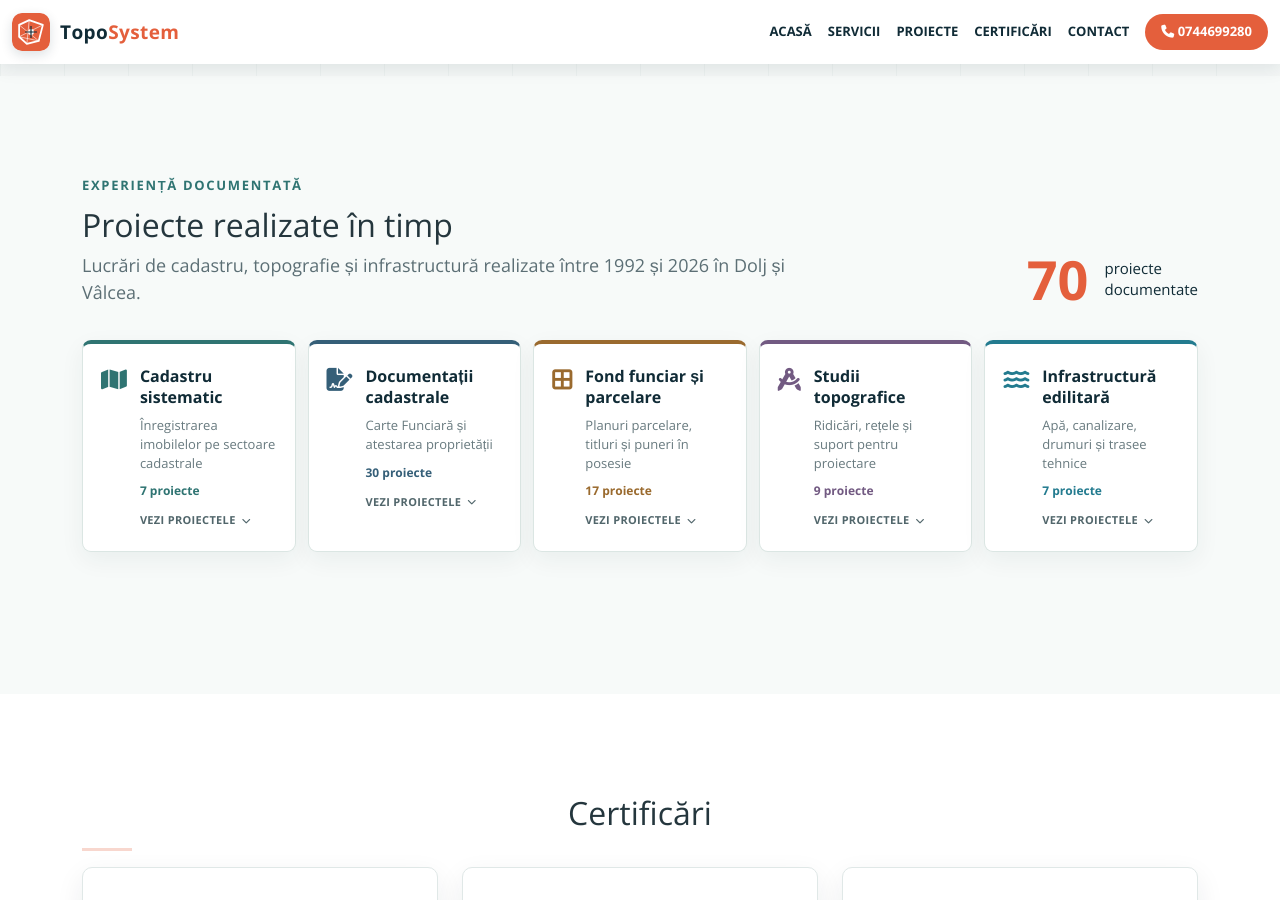
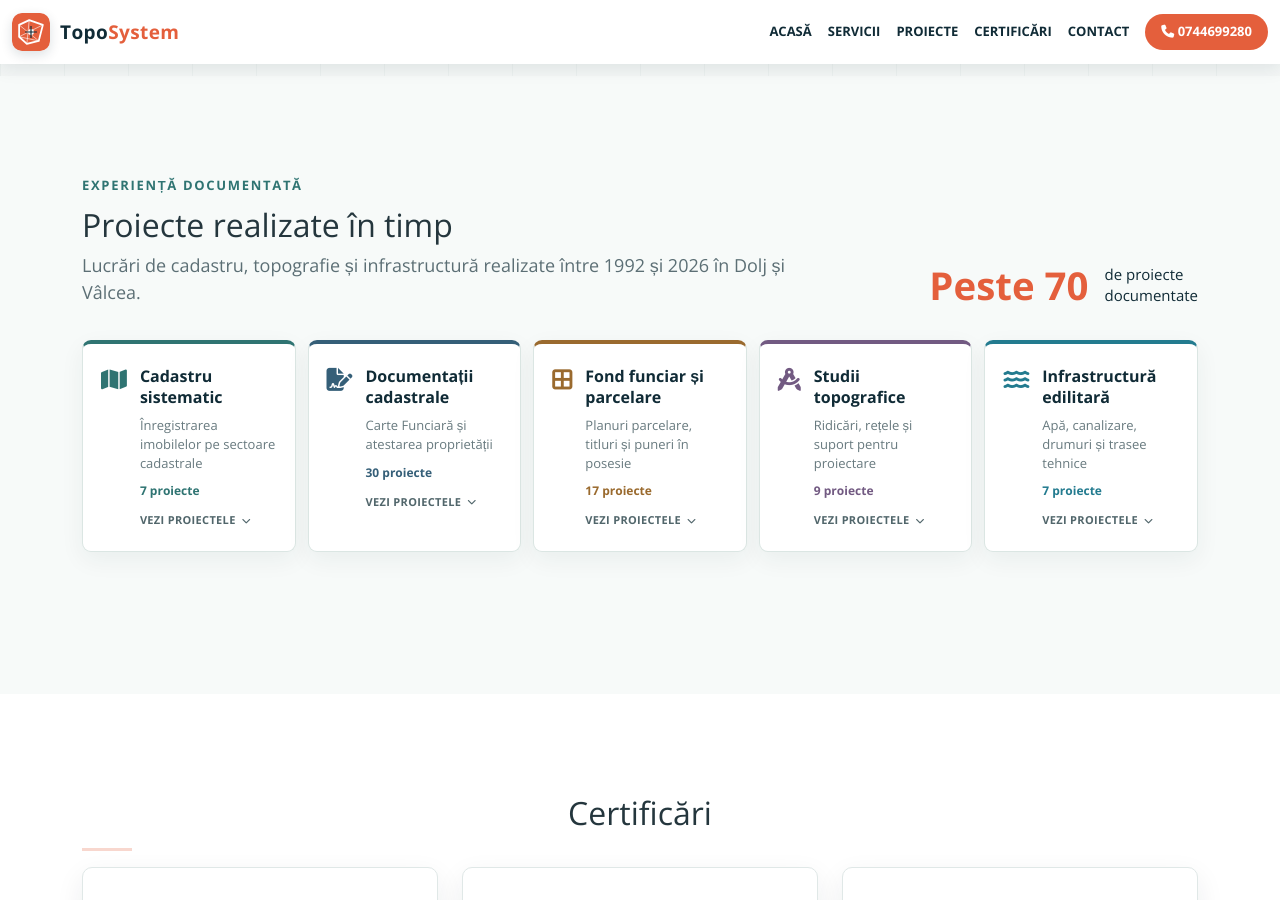
Before and after one commit to mihaipopescu/toposystem, a Jekyll site: the page built from index.html, in a window 1280 px wide and 900 px high, scrolled down 2388 px. Built offline with Jekyll 4.4.1, drawn with Linux system fonts in a browser that asks for light colours; nearby versions of some CDN libraries.

Commit message:
Place project drawer below selected row

```diff
--- a/_includes/projects.html
+++ b/_includes/projects.html
@@ -8,8 +8,8 @@
             </div>
             <div class="col-lg-4">
                 <div class="project-archive-summary">
-                    <strong>{{ site.data.projects | size }}</strong>
-                    <span>proiecte<br>documentate</span>
+                    <strong>Peste 70</strong>
+                    <span>de proiecte<br>documentate</span>
                 </div>
             </div>
         </div>
@@ -35,9 +35,8 @@
                 <i class="fas fa-water project-type-icon" aria-hidden="true"></i>
                 <span class="project-type-copy"><strong>Infrastructură edilitară</strong><small>Apă, canalizare, drumuri și trasee tehnice</small><em>7 proiecte</em><span class="project-type-action">Vezi proiectele <i class="fas fa-chevron-down" aria-hidden="true"></i></span></span>
             </button>
-        </div>
 
-        <div id="project-details" class="project-details" data-project-details hidden tabindex="-1">
+            <div id="project-details" class="project-details" data-project-details hidden tabindex="-1">
             <div class="project-details-heading">
                 <div>
                     <p class="section-eyebrow">Lista proiectelor</p>
@@ -71,6 +70,7 @@
                     </article>
                 {% endfor %}
             </div>
+            </div>
         </div>
     </div>
 </section>
@@ -81,12 +81,20 @@
         if (!section) return;
 
         const toggles = Array.from(section.querySelectorAll('[data-project-toggle]'));
+        const grid = section.querySelector('.project-type-grid');
         const panel = section.querySelector('[data-project-details]');
         const title = panel.querySelector('[data-project-details-title]');
         const count = panel.querySelector('[data-project-details-count]');
         const close = panel.querySelector('[data-project-close]');
         const items = Array.from(panel.querySelectorAll('[data-project-item]'));
         let activeToggle = null;
+
+        const placePanelBelowToggleRow = (toggle) => {
+            const columns = getComputedStyle(grid).gridTemplateColumns.trim().split(/\s+/).length;
+            const toggleIndex = toggles.indexOf(toggle);
+            const rowEndIndex = Math.min(Math.ceil((toggleIndex + 1) / columns) * columns, toggles.length) - 1;
+            toggles[rowEndIndex].after(panel);
+        };
 
         const closePanel = (restoreFocus = true) => {
             panel.hidden = true;
--- a/_sass/_base.scss
+++ b/_sass/_base.scss
@@ -615,8 +615,9 @@ header .header-content .header-content-inner {
     strong {
         color: $theme-primary;
         font-family: 'Open Sans', sans-serif;
-        font-size: 54px;
+        font-size: clamp(38px, 3vw, 48px);
         line-height: 1;
+        white-space: nowrap;
     }
     span {
         font-size: 15px;
@@ -725,8 +726,9 @@ header .header-content .header-content-inner {
 }
 
 .project-details {
+    grid-column: 1 / -1;
     scroll-margin-top: 92px;
-    margin-top: 8px;
+    margin: 8px 0 18px;
     padding: 30px;
     border: 1px solid #d7e3e0;
     border-radius: 12px;
```
Also changed, not shown: other parts of _includes/projects.html (+4 -0 lines).
